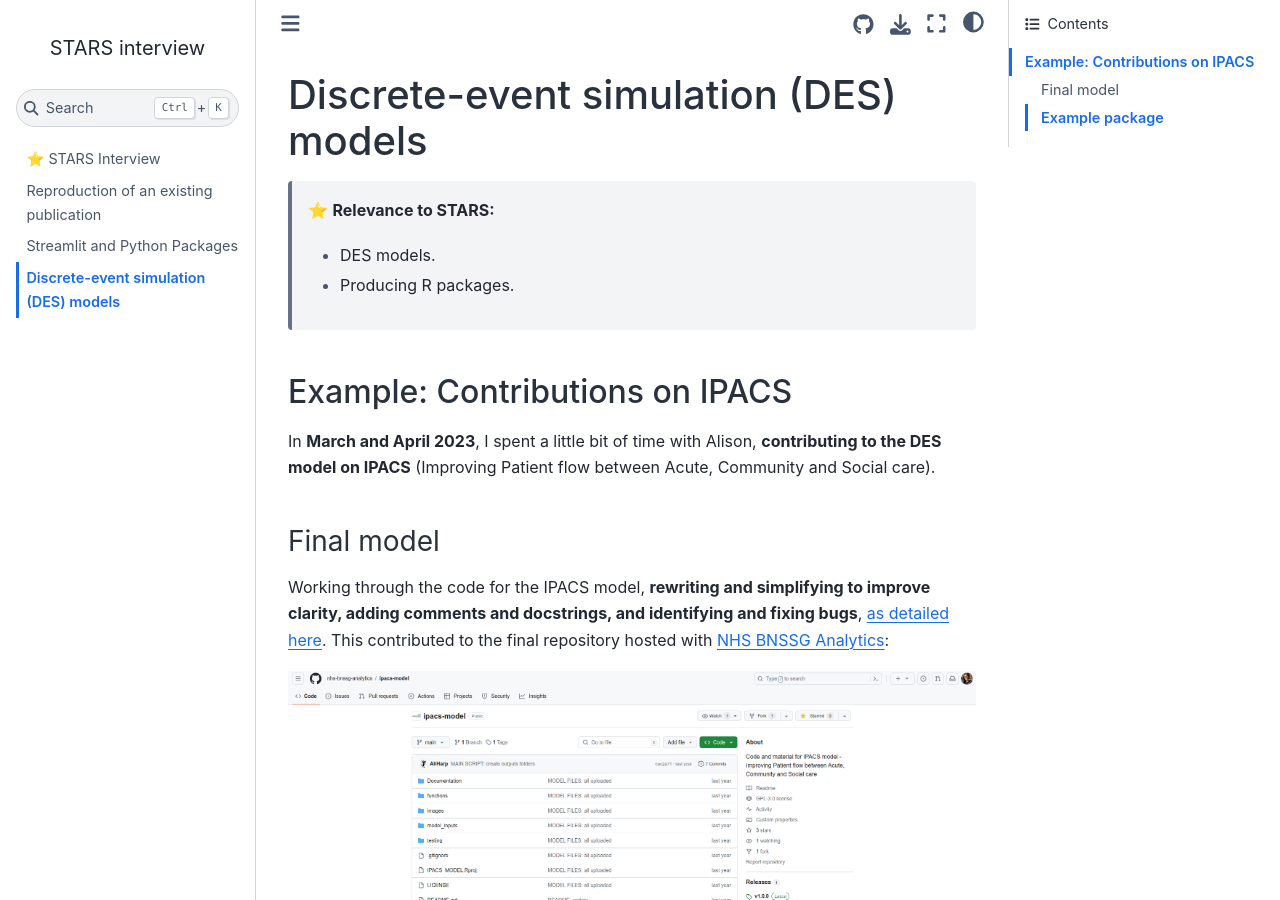
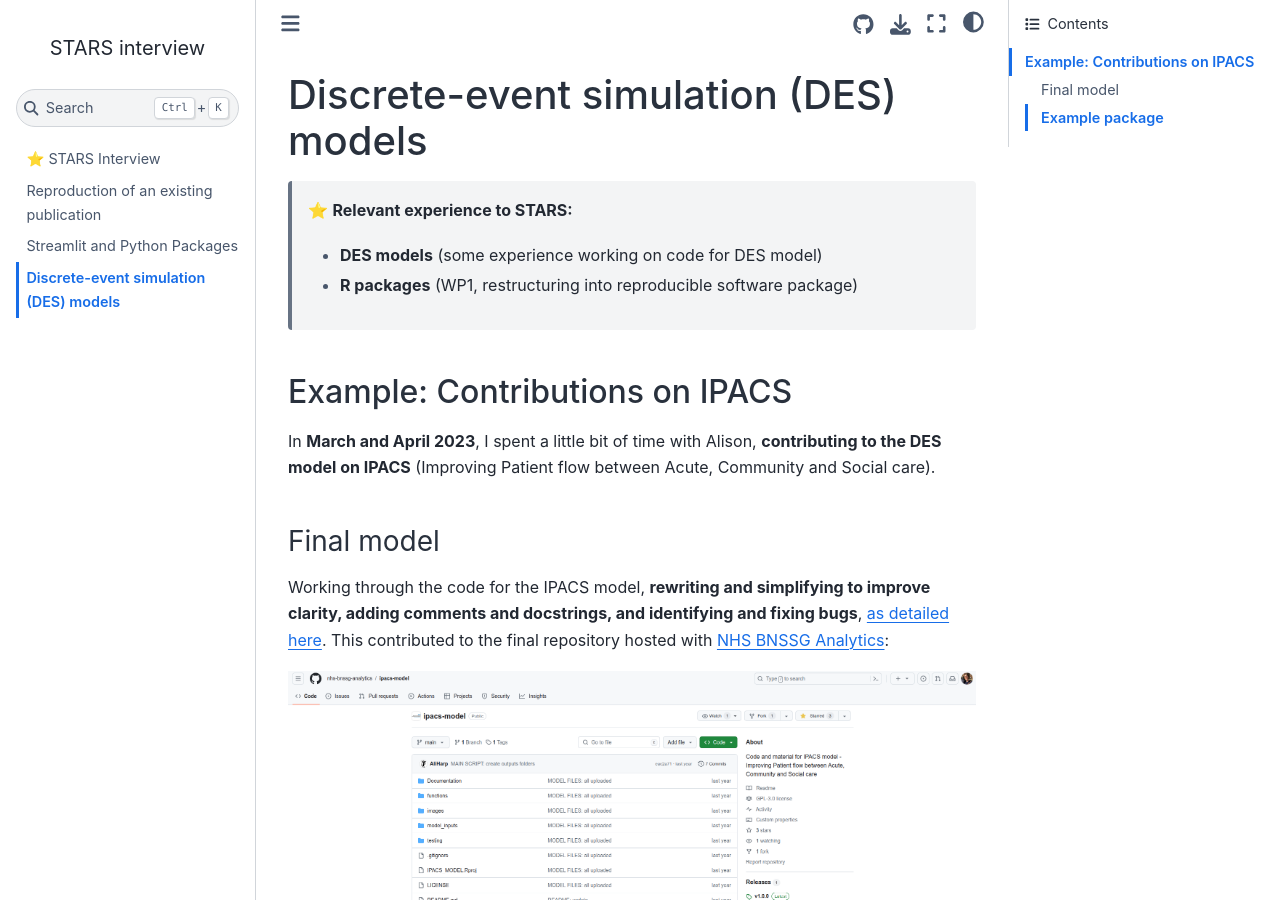
Before and after one commit to amyheather/stars_interview, a Jupyter Book: the page built from content/des.md, in a window 1280 px wide and 900 px high. Built offline with Jupyter Book 1.0.4 settings and Sphinx 7.4.7 and the Sphinx Book theme 1.1.4, drawn with Linux system fonts in a browser that asks for light colours.

Commit message:
Minor formatting changes

```diff
--- a/content/des.md
+++ b/content/des.md
@@ -1,8 +1,8 @@
 # Discrete-event simulation (DES) models
 
-> ⭐ **Relevance to STARS:**
-> * DES models.
-> * Producing R packages.
+> ⭐ **Relevant experience to STARS:**
+> * **DES models** (some experience working on code for DES model)
+> * **R packages** (WP1, restructuring into reproducible software package)
 
 ## Example: Contributions on IPACS
 
```
Also changed, not shown: content/reproducibility.md (+20 -5 lines), content/streamlit.md (+3 -1 lines).
